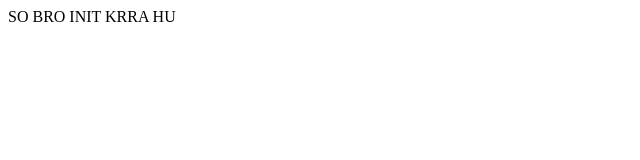
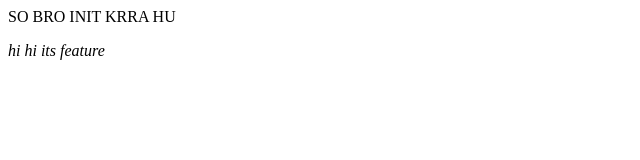
Before and after one commit to manjeetsinghcharan/learning-git, a plain HTML site: page index.html in a window 1280 px wide. Shown: the full height of the page, 0-640 px from the left. Drawn offline with Linux system fonts and the light colour scheme.

Commit message:
HI FEATURE1

```diff
--- a/index.html
+++ b/index.html
@@ -1 +1,2 @@
 <p>SO BRO INIT KRRA HU</p>
+<i>hi hi its feature</i>
```
